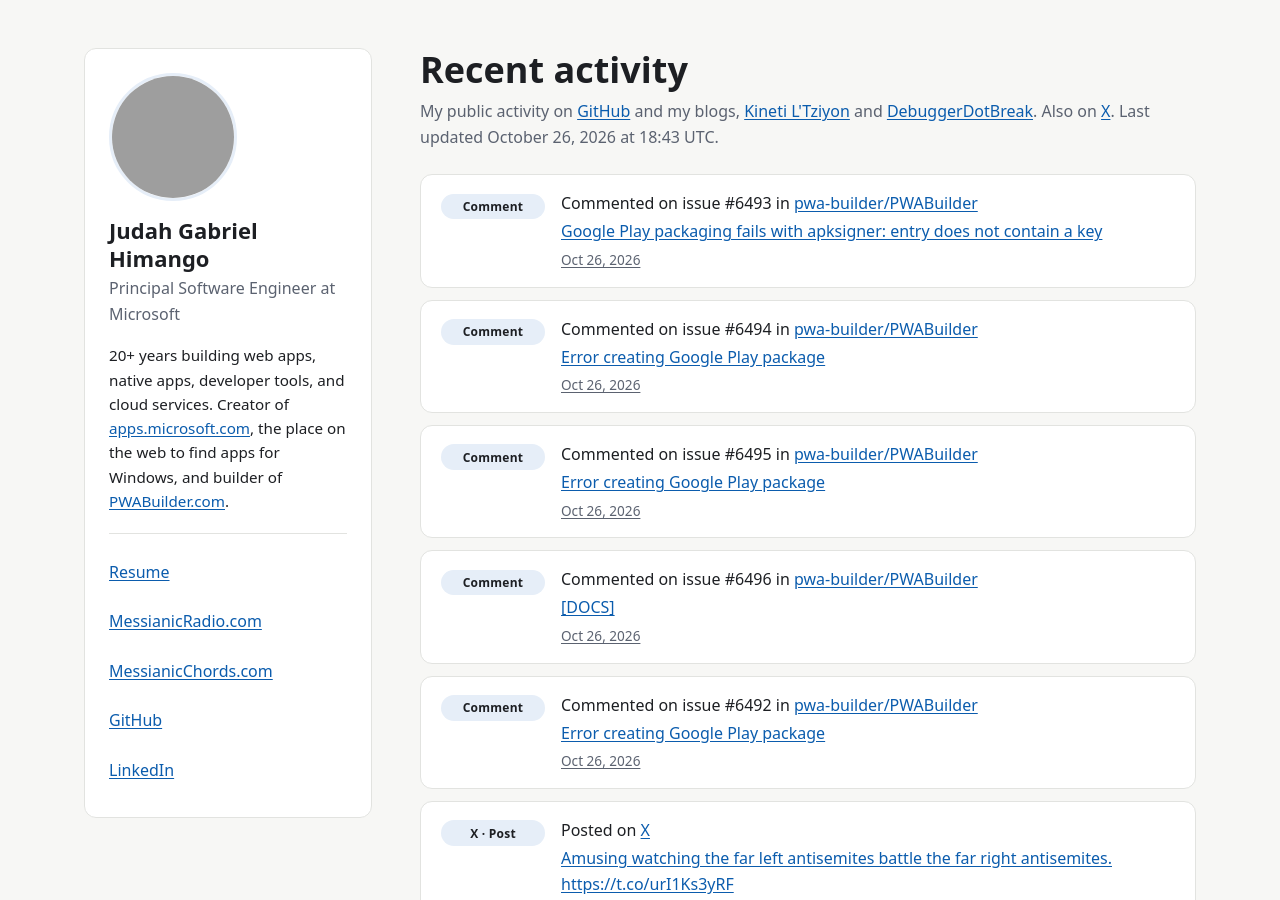
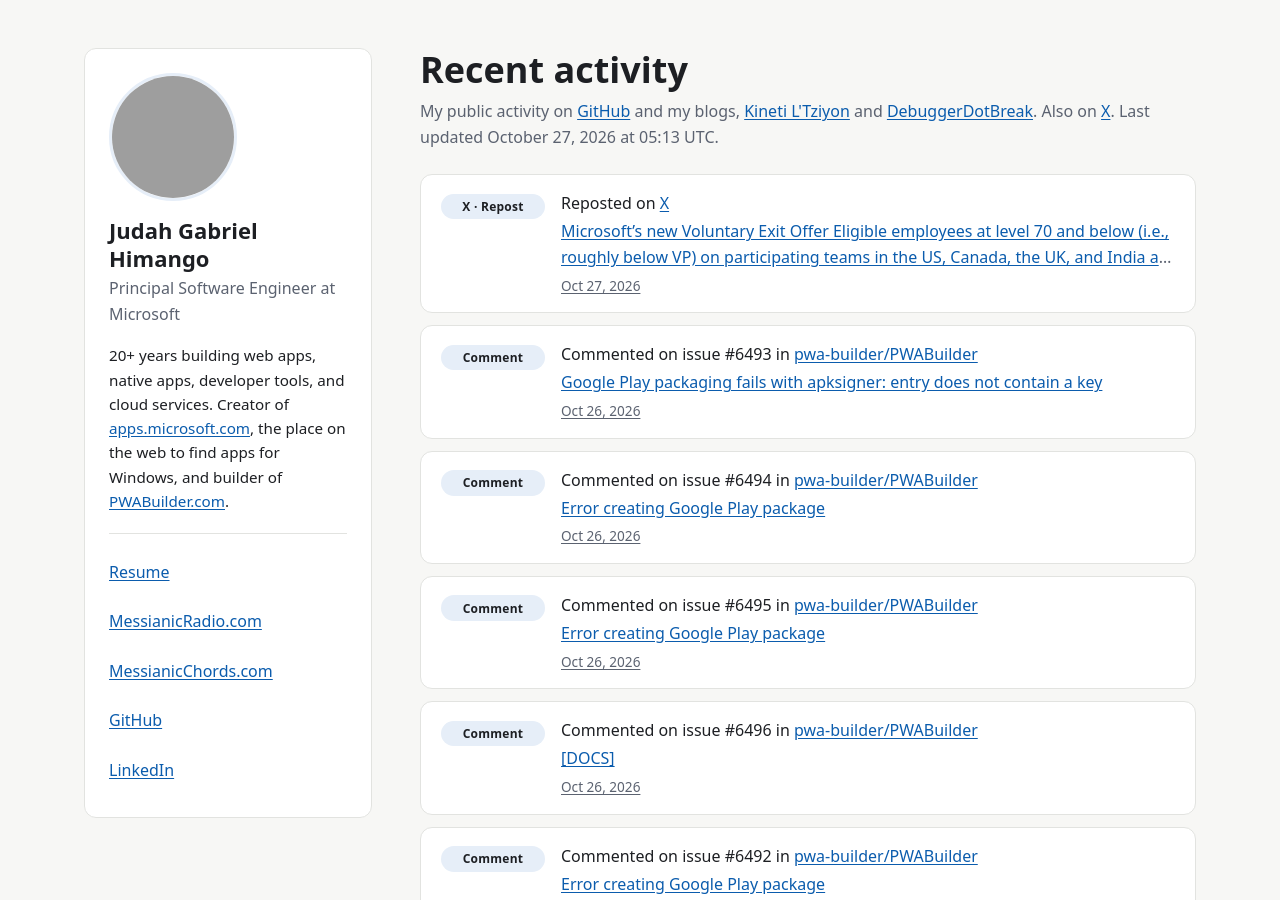
Before and after one commit to JudahGabriel/JudahGabriel.github.io, a Jekyll site: the page built from index.html, in a window 1280 px wide and 900 px high. Built offline with Jekyll 4.4.1, drawn with Linux system fonts in a browser that asks for light colours; some of the changed text lies outside the part shown; grey boxes are pictures that could not be loaded.

Commit message:
Refresh activity feed

```diff
--- a/_data/activity.json
+++ b/_data/activity.json
@@ -1,7 +1,20 @@
 {
-  "generated_at": "2026-10-26T18:43:16.804Z",
-  "x_since_id": "2114361831070540117",
+  "generated_at": "2026-10-27T05:13:01.435Z",
+  "x_since_id": "2114941247626625463",
   "items": [
+    {
+      "id": "x-2114941247626625463",
+      "source": "x",
+      "kind": "x",
+      "label": "X · Repost",
+      "action": "Reposted on",
+      "context": "X",
+      "context_url": "https://x.com/judahgabriel",
+      "title": "Microsoft’s new Voluntary Exit Offer Eligible employees at level 70 and below (i.e., roughly below VP) on participating teams in the US, Canada, the UK, and India are being offered financial support and career-planning resources if they choose to leave voluntarily. Reports put the pool at about 60,000 people, roughly a quarter of the company. Not every organization is included; it varies by business priorities, customer commitments, and workforce needs. Microsoft is clear that this is a voluntary program, not a buyout, and not a replacement for layoffs (which remain an option depending on conditions). This comes after roughly 15,000 cuts in 2025 as the company continues heavy AI/infrastructure spending. https://t.co/2XEedEyu37",
+      "url": "https://x.com/i/web/status/2114775549264748857",
+      "created_at": "2026-10-27T04:44:21.000Z",
+      "media": []
+    },
     {
       "id": "github-18241490219",
       "source": "github",
@@ -854,19 +867,6 @@
       ]
     },
     {
-      "id": "x-2110838066655141973",
-      "source": "x",
-      "kind": "x",
-      "label": "X · Repost",
-      "action": "Reposted on",
-      "context": "X",
-      "context_url": "https://x.com/judahgabriel",
-      "title": "The proper response to goodbye is obviously, \"And with thy spirit.\" https://t.co/xw1LnfxneI",
-      "url": "https://x.com/i/web/status/2110814260083462425",
-      "created_at": "2026-10-15T20:59:47.000Z",
-      "media": []
-    },
-    {
       "id": "kineti-https://blog.judahgabriel.com/2026/10/some-thoughts-on-mans-best-friend-by.html",
       "source": "kineti",
       "kind": "blog",
```
